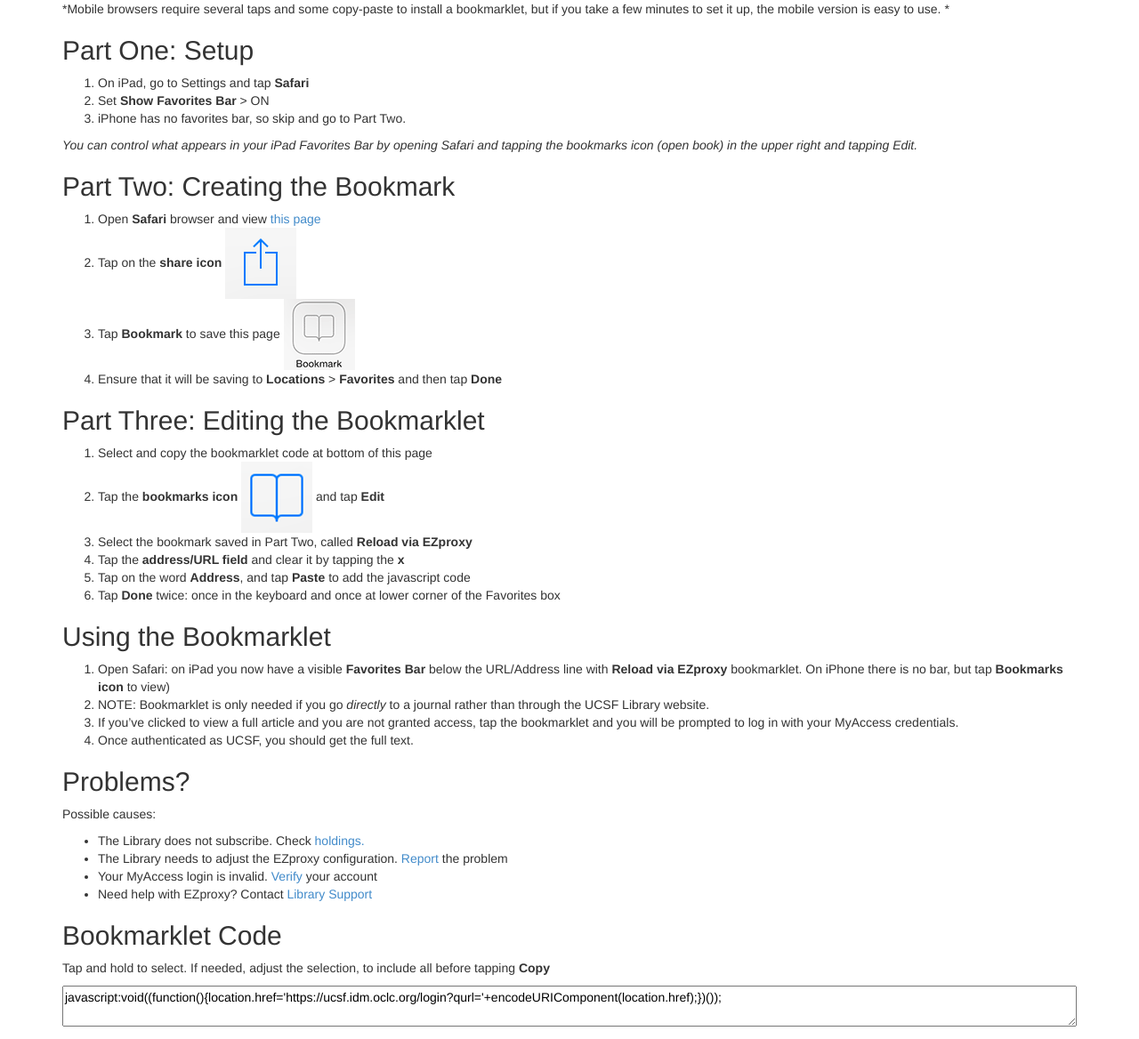
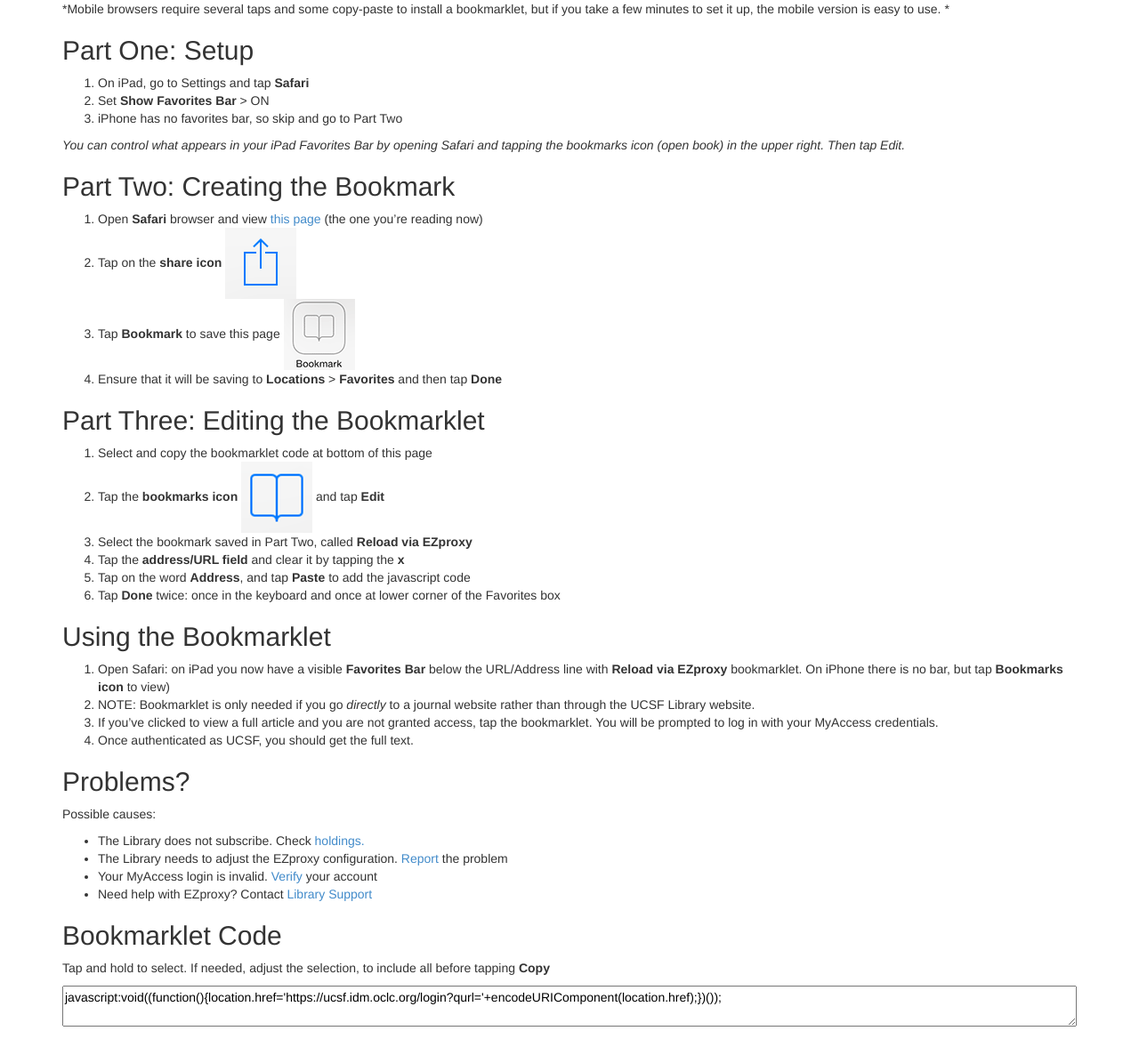
Before and after one commit to ucsf-ckm/bookmarklet, a Jekyll site: the page built from index.md, in a window 1280 px wide. Shown: the whole page at 89% size. Built offline with Jekyll 4.4.1, drawn with Linux system fonts in a browser that asks for light colours.

Commit message:
Edits for clarity

```diff
--- a/index.md
+++ b/index.md
@@ -7,12 +7,12 @@ title: Reload via EZproxy
 ## Part One: Setup
 1. On iPad, go to Settings and tap **Safari**
 2. Set **Show Favorites Bar** > ON
-3. iPhone has no favorites bar, so skip and go to Part Two.
+3. iPhone has no favorites bar, so skip and go to Part Two
 
-*You can control what appears in your iPad Favorites Bar by opening Safari and tapping the bookmarks icon (open book) in the upper right and tapping Edit.*
+*You can control what appears in your iPad Favorites Bar by opening Safari and tapping the bookmarks icon (open book) in the upper right. Then tap Edit.*
 
 ## Part Two: Creating the Bookmark
-1. Open **Safari** browser and view [this page](.)
+1. Open **Safari** browser and view [this page]() (the one you're reading now)
 2. Tap on the **share icon** ![share icon](img/share-icon.png)
 3. Tap **Bookmark** to save this page ![bookmark icon](img/bookmark-icon.png)
 4. Ensure that it will be saving to **Locations** > **Favorites** and then tap **Done**
@@ -27,8 +27,8 @@ title: Reload via EZproxy
 
 ## Using the Bookmarklet
 1. Open Safari: on iPad you now have a visible **Favorites Bar** below the URL/Address line with **Reload via EZproxy** bookmarklet. On iPhone there is no bar, but tap **Bookmarks icon** to view)
-2. NOTE: Bookmarklet is only needed if you go *directly* to a journal rather than through the UCSF Library website.
-3. If you've clicked to view a full article and you are not granted access, tap the bookmarklet and you will be prompted to log in with your MyAccess credentials.
+2. NOTE: Bookmarklet is only needed if you go *directly* to a journal website rather than through the UCSF Library website.
+3. If you've clicked to view a full article and you are not granted access, tap the bookmarklet. You will be prompted to log in with your MyAccess credentials.
 4. Once authenticated as UCSF, you should get the full text.
 
 ## Problems?
```
